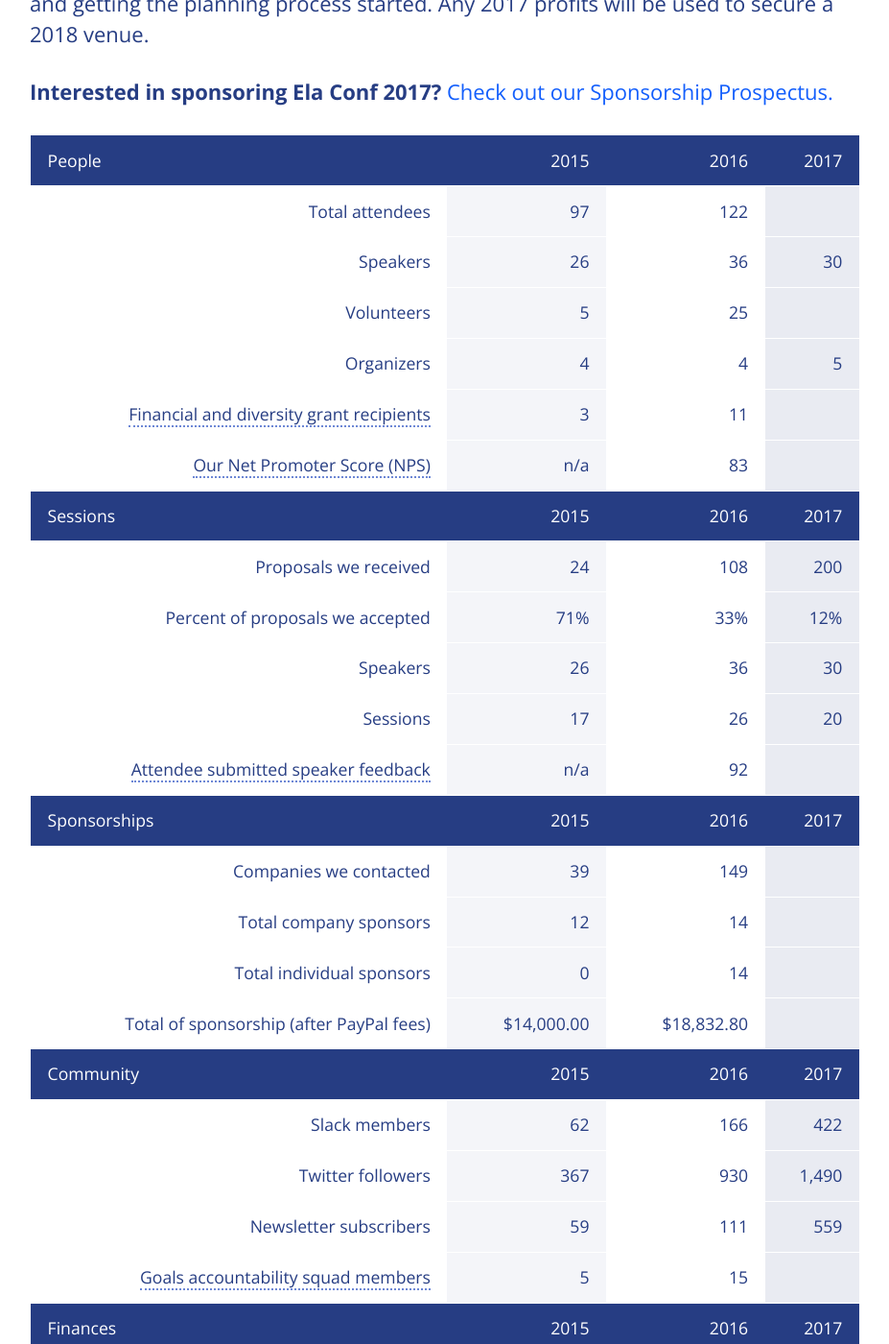
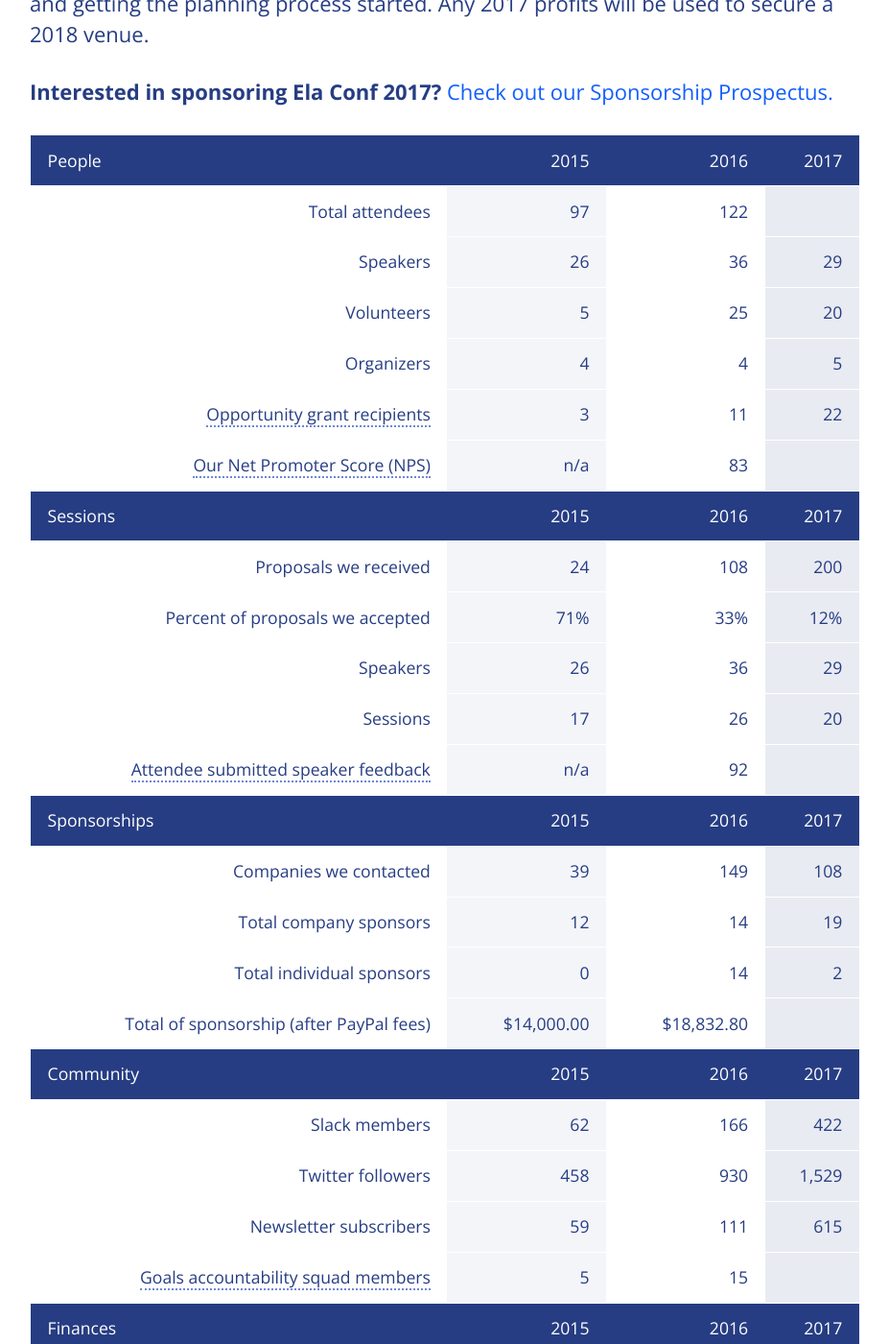
Before and after one commit to elaconf/elaconf.github.io, a Jekyll site: the page built from numbers/index.html, in a window 1280 px wide and 1400 px high, scrolled down 608 px. Shown: the whole window at 96% size, without its empty margins (176-1103 px from the left). Built offline with Jekyll 4.4.1, drawn with Linux system fonts in a browser that asks for light colours.

Commit message:
Update index.html

```diff
--- a/numbers/index.html
+++ b/numbers/index.html
@@ -29,13 +29,13 @@ redirect_from: /by-the-numbers/
       <th>Speakers</th>
       <td>26</td>
       <td>36</td>
-      <td>30</td>
+      <td>29</td>
     </tr>
     <tr>
       <th>Volunteers</th>
       <td>5</td>
       <td>25</td>
-      <td></td>
+      <td>20</td>
     </tr>
     <tr>
       <th>Organizers</th>
@@ -44,10 +44,10 @@ redirect_from: /by-the-numbers/
       <td>5</td>
     </tr>
     <tr>
-      <th><abbr data-info="Thanks to our sponsors, we were able to offer free tickets to 100% of grant applicants.">Financial and diversity grant recipients</abbr></th>
+      <th><abbr data-info="Thanks to our sponsors, we were able to offer free tickets to 100% of grant applicants.">Opportunity grant recipients</abbr></th>
       <td>3</td>
       <td>11</td>
-      <td></td>
+      <td>22</td>
     </tr>
     <tr>
       <th><abbr data-info="The Net Promoter Score is an index ranging from -100 to 100 that measures the willingness of customers to recommend a company's products or services to others.">Our Net Promoter Score (NPS)</abbr></th>
@@ -77,7 +77,7 @@ redirect_from: /by-the-numbers/
       <th>Speakers</th>
       <td>26</td>
       <td>36</td>
-      <td>30</td>
+      <td>29</td>
     </tr>
     <tr>
       <th>Sessions</th>
@@ -101,19 +101,19 @@ redirect_from: /by-the-numbers/
       <th>Companies we contacted</th>
       <td>39</td>
       <td>149</td>
-      <td></td>
+      <td>108</td>
     </tr>
     <tr>
       <th>Total company sponsors</th>
       <td>12</td>
       <td>14</td>
-      <td></td>
+      <td>19</td>
     </tr>
     <tr>
       <th>Total individual sponsors</th>
       <td>0</td>
       <td>14</td>
-      <td></td>
+      <td>2</td>
     </tr>
     <tr>
       <th>Total of sponsorship (after PayPal fees)</th>
@@ -135,15 +135,15 @@ redirect_from: /by-the-numbers/
     </tr>
     <tr>
       <th>Twitter followers</th>
-      <td>367</td>
+      <td>458</td>
       <td>930</td>
-      <td>1,490</td>
+      <td>1,529</td>
     </tr>
     <tr>
       <th>Newsletter subscribers</th>
       <td>59</td>
       <td>111</td>
-      <td>559</td>
+      <td>615</td>
     </tr>
     <tr>
       <th><abbr data-info="The community-founded Goals Squad meets monthly to help each other stay accountable for their goals.">Goals accountability squad members</abbr></th>
```
